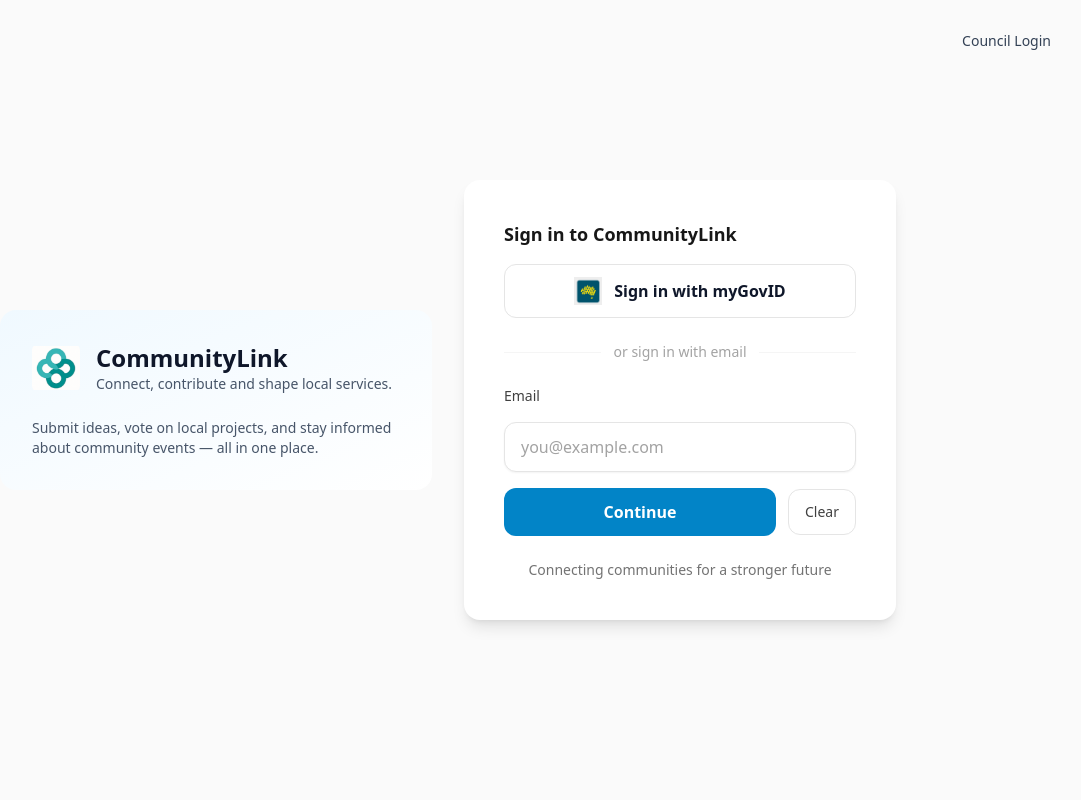
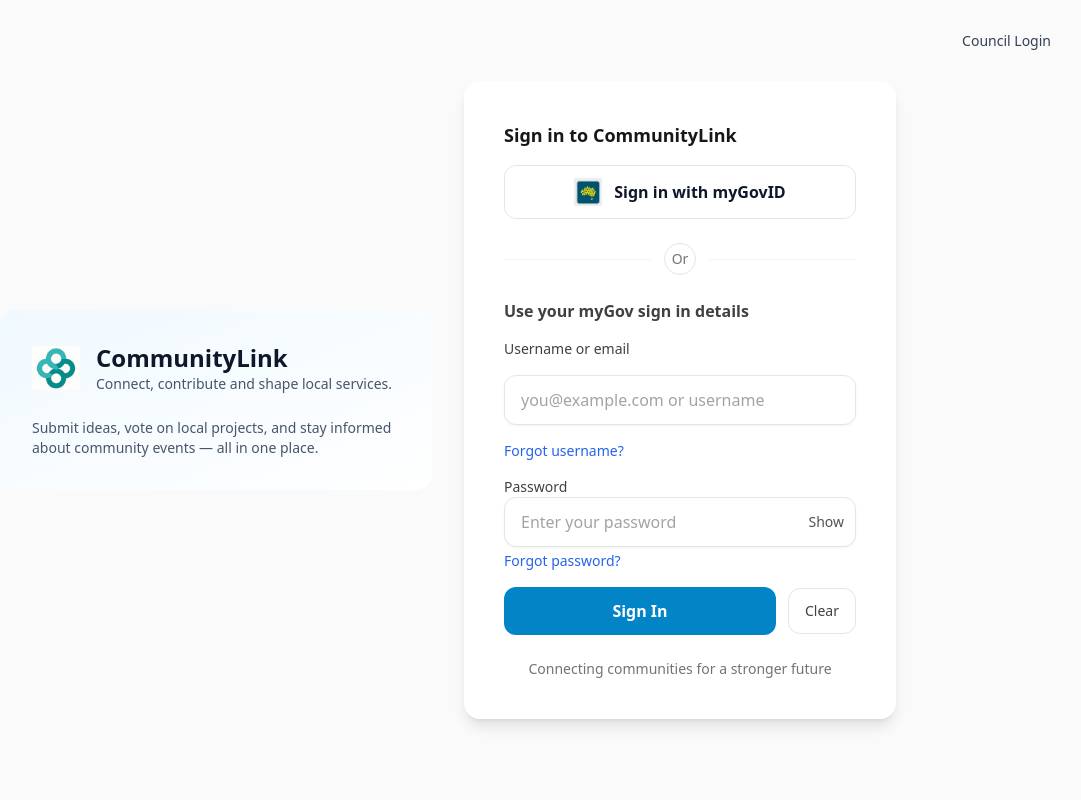
Before and after one commit to mangeshg/communityLink, a React (Vite) app: page / in a window 1280 px wide. Shown: the top 800 px of the page, without its empty margins (192-1273 px from the left). Built offline with nearby package versions, Linux system fonts and the light colour scheme.

Commit message:
more updates

```diff
--- a/src/CouncilLogin.jsx
+++ b/src/CouncilLogin.jsx
@@ -54,7 +54,7 @@
         <div className="bg-white rounded-2xl shadow-lg p-6 md:p-10">
           <h3 className="text-lg font-semibold text-neutral-900 mb-4">Council sign in</h3>
 
-          <div className="h-px bg-neutral-100 my-6" />
+
 
           <form onSubmit={handleCouncilLogin} className="space-y-4">
             <div>
--- a/src/SignIn.jsx
+++ b/src/SignIn.jsx
@@ -5,6 +5,8 @@
 
 export default function SignIn({ email, setEmail, onSubmit, startMyGovIdFlow }) {
   const navigate = useNavigate();
+  const [password, setPassword] = React.useState("");
+  const [showPassword, setShowPassword] = React.useState(false);
   return (
     <div className="min-h-screen w-full flex items-center justify-center p-6 bg-neutral-50">
       {/* Council Login Button - top right */}
@@ -44,29 +46,62 @@
 
           <div className="flex items-center my-6">
             <div className="flex-1 h-px bg-neutral-100" />
-            <div className="px-3 text-sm text-neutral-400">or sign in with email</div>
+            <div className="mx-3">
+              <span className="inline-flex items-center justify-center w-8 h-8 rounded-full border border-neutral-200 text-neutral-500 bg-white text-sm">Or</span>
+            </div>
             <div className="flex-1 h-px bg-neutral-100" />
           </div>
 
           <form onSubmit={onSubmit} className="space-y-4">
-            <label htmlFor="email" className="block text-sm font-medium text-neutral-700">Email</label>
+            <div className="text-left text-base font-semibold text-neutral-700 mb-1">Use your myGov sign in details</div>
+            <label htmlFor="email" className="block text-sm font-medium text-neutral-700">Username or email</label>
             <input
               id="email"
               name="email"
-              type="email"
-              placeholder="you@example.com"
-              autoComplete="email"
+              type="text"
+              placeholder="you@example.com or username"
+              autoComplete="username email"
               value={email}
               onChange={(e) => setEmail(e.target.value)}
               className="w-full rounded-xl border border-neutral-200 bg-white px-4 py-3 text-base text-neutral-900 placeholder:text-neutral-400 shadow-sm focus:outline-none focus-visible:ring-2 focus-visible:ring-sky-400"
             />
+            <div className="text-sm mt-1">
+              <a href="https://login.my.gov.au/las/mygov-login?execution=e1s2" className="text-blue-600 hover:underline">Forgot username?</a>
+            </div>
+
+            <div>
+              <label htmlFor="password" className="block text-sm font-medium text-neutral-700">Password</label>
+              <div className="relative">
+                <input
+                  id="password"
+                  name="password"
+                  type={showPassword ? 'text' : 'password'}
+                  placeholder="Enter your password"
+                  autoComplete="current-password"
+                  value={password}
+                  onChange={(e) => setPassword(e.target.value)}
+                  className="w-full rounded-xl border border-neutral-200 bg-white px-4 py-3 text-base text-neutral-900 placeholder:text-neutral-400 shadow-sm focus:outline-none focus-visible:ring-2 focus-visible:ring-sky-400"
+                />
+                <button
+                  type="button"
+                  onClick={() => setShowPassword(s => !s)}
+                  className="absolute right-3 top-1/2 -translate-y-1/2 text-sm text-neutral-600 hover:text-neutral-800"
+                  aria-pressed={showPassword}
+                >
+                  {showPassword ? 'Hide' : 'Show'}
+                </button>
+              </div>
+              <div className="text-sm mt-1">
+                <a href="https://login.my.gov.au/las/mygov-login?execution=e1s3" className="text-blue-600 hover:underline">Forgot password?</a>
+              </div>
+            </div>
 
             <div className="flex items-center gap-3">
               <button
                 type="submit"
                 className="flex-1 rounded-xl bg-sky-600 text-white py-3 font-semibold hover:brightness-105 focus-visible:ring-2 focus-visible:ring-sky-400"
               >
-                Continue
+                Sign In
               </button>
               <button
                 type="button"
```
